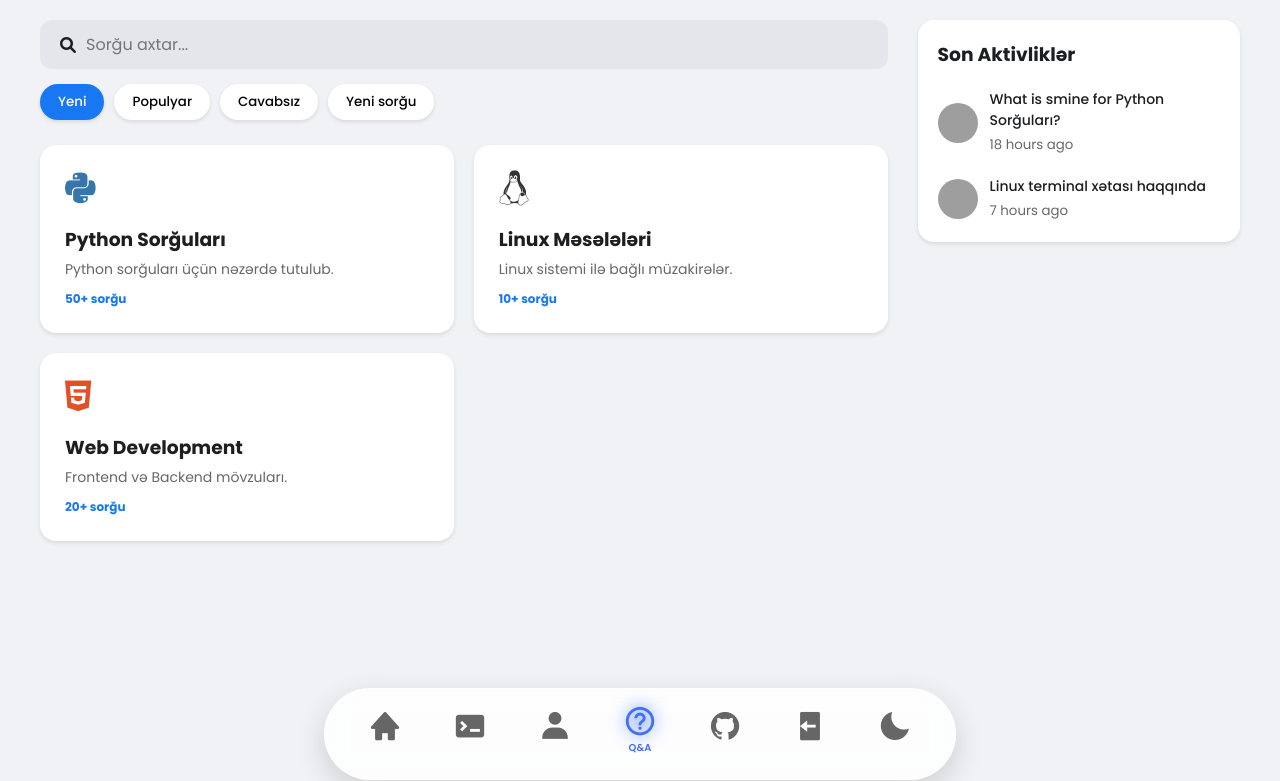
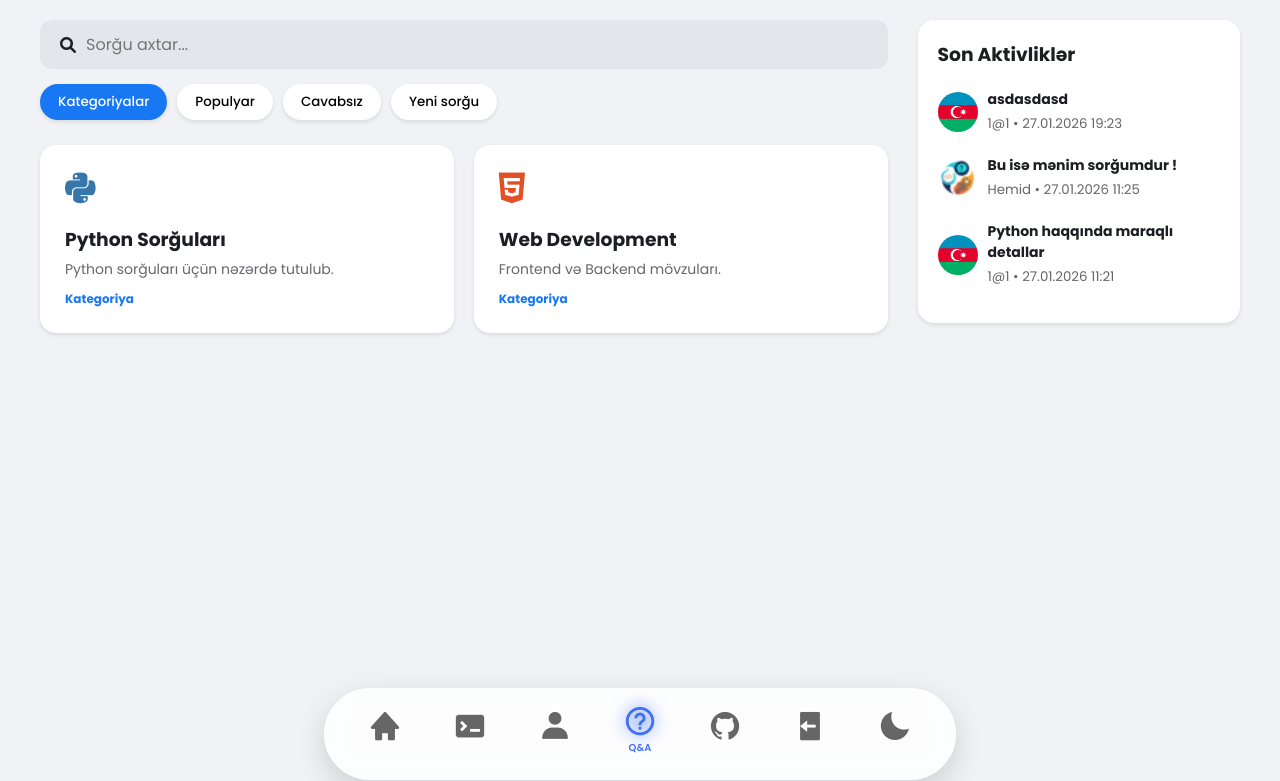
Before and after one commit to x0rma-404/TechHub, a Flask app: a page that uses templates/Q&A.html in a window 1280 px wide. Shown: the top 781 px of the page. Run offline with Flask 3, Linux system fonts and the light colour scheme; the visitor is signed in with stand-in values (Sample User, id 1); some libraries are stand-ins or nearby versions; grey boxes are pictures that could not be loaded.

Commit message:
Q%A was fixed

```diff
--- a/app.py
+++ b/app.py
@@ -4,6 +4,7 @@ import os
 import time
 import uuid
 from datetime import datetime
+from datetime import datetime, timedelta # timedelta lazımdır
 from werkzeug.utils import secure_filename
 from flask_login import login_required
 from tools.CsvJson_Converter import CsvJsonConverter
@@ -146,7 +147,15 @@ def logout():
 @app.route('/Q&A')
 def Q_and_A():
     if 'user' not in session: return redirect(url_for('home'))
-    return render_template('Q&A.html', user=session['user'])
+
+    all_questions = load_json(QA_DB_FILE)
+
+    # 1. Son Aktivliklər (Silinməmiş, ən son yaradılan 10 sorğu)
+    # Sort edirik: ən yenidən köhnəyə
+    sorted_questions = sorted(all_questions, key=lambda x: x['timestamp'], reverse=True)
+    recent_activity = sorted_questions[:10]
+
+    return render_template('Q&A.html', user=session['user'], recent_activity=recent_activity)
 
 @app.route('/Q&A/python')
 def Q_and_A_python():
@@ -432,5 +441,45 @@ def convert_file():
     except Exception as e:
         return jsonify({"error": str(e)}), 400
 
+
+# --- YENİ FUNKSİONALLIQLAR ÜÇÜN API-LƏR ---
+
+# 1. TƏKMİLLƏŞDİRİLMİŞ FİLTRLƏMƏ API-Sİ (5-ci bənd üçün)
+# Səhifələmə və Filtrləmə API-si
+@app.route('/api/get_filtered_questions', methods=['POST'])
+def get_filtered_questions():
+    data = request.get_json()
+    filter_type = data.get('filter', 'categories')
+    page = int(data.get('page', 1))
+
+    limit = 10
+    skip = (page - 1) * limit
+
+    all_questions = load_json(QA_DB_FILE)
+    filtered_data = []
+
+    if filter_type == 'populyar':
+        # Votes sayına görə çoxdan aza
+        filtered_data = sorted(all_questions, key=lambda x: x.get('votes', 0), reverse=True)
+
+    elif filter_type == 'cavabsiz':
+        # Cavabı 0 olanlar, yeni tarixdən köhnəyə
+        filtered_data = [q for q in all_questions if len(q.get('answers', [])) == 0]
+        filtered_data.sort(key=lambda x: x['timestamp'], reverse=True)
+
+    elif filter_type == 'yeni-sorgu':
+        # Son 24 saat (86400000 ms)
+        now_ms = int(time.time() * 1000)
+        filtered_data = [q for q in all_questions if (now_ms - q['timestamp']) < 86400000]
+        filtered_data.sort(key=lambda x: x['timestamp'], reverse=True)
+
+    # Pagination
+    total = len(filtered_data)
+    paginated = filtered_data[skip: skip + limit]
+    has_more = (skip + limit) < total
+
+    return jsonify({'success': True, 'data': paginated, 'has_more': has_more})
+
+
 if __name__ == '__main__':
     app.run(debug=True)
--- a/static/Q&A.css
+++ b/static/Q&A.css
@@ -568,3 +568,11 @@ body {
     object-fit: cover;
     border: 1px solid #ddd;
 }
+
+/* --- Rol Rəngləri --- */
+.role-yeni { color: gray; font-weight: bold; }
+.role-uzv { color: lightgreen; font-weight: bold; } /* Açıq yaşıl */
+.role-coxbilmis { color: lightblue; font-weight: bold; } /* Açıq göy */
+.role-staff { color: orange; font-weight: bold; }
+.role-moderator { color: purple; font-weight: bold; }
+.role-administrator { color: red; font-weight: bold; }
--- a/static/Q&A.js
+++ b/static/Q&A.js
@@ -1,70 +1,65 @@
-function filterTopics() {
-    const term = document.getElementById('searchInput').value.toLowerCase();
-    // Həm ana səhifədəki kartları, həm də sual siyahısını eyni vaxtda idarə edir
-    const items = document.querySelectorAll('.topic-card, .q-list-item');
+let currentFilter = 'categories';
+let currentPage = 1;
 
-    items.forEach(item => {
-        const title = item.querySelector('h3').textContent.toLowerCase();
-        item.style.display = title.includes(term) ? (item.classList.contains('q-list-item') ? 'flex' : 'block') : 'none';
-    });
+// Q&A.js içindəki switchTab funksiyasını bu kodla əvəzləyin
+
+function switchTab(tabName) {
+    currentFilter = tabName;
+    currentPage = 1;
+
+    // Düymələrin rəngini/aktivliyini tənzimlə
+    document.querySelectorAll('.cat-btn').forEach(btn => btn.classList.remove('active'));
+    if(event && event.target) event.target.classList.add('active');
+
+    const catDiv = document.getElementById('tab-categories'); // Statik kartlar (Python və s.)
+    const listDiv = document.getElementById('dynamic-list');  // Dinamik suallar
+    const loadArea = document.getElementById('load-more-area'); // Daha çox düyməsi
+
+    if (tabName === 'categories') {
+        // KATEQORİYALAR TABI: Kartları göstər, siyahını və düyməni gizlət
+        catDiv.style.display = 'grid';
+        listDiv.style.display = 'none';
+        loadArea.classList.add('hidden'); // Kategoriyalarda "Daha çox" olmasın
+    } else {
+        // DİGƏR TABLAR (Populyar, Cavabsız, Yeni): Kartları gizlət, siyahını göstər
+        catDiv.style.display = 'none';
+        listDiv.style.display = 'flex';
+        listDiv.innerHTML = '<p style="text-align:center; padding:20px;">Yüklənir...</p>';
+
+        // API-dən sorğuları gətir
+        loadQuestions(tabName, 1);
+    }
 }
 
-// Q&A.js içində sendReply hadisəsini yenilə
-document.addEventListener('DOMContentLoaded', () => {
-    const sendBtn = document.getElementById('sendReply');
-    if (sendBtn) {
-        sendBtn.addEventListener('click', () => {
-            const text = document.getElementById('replyText').value;
 
-            fetch('/api/add_answer', {
-                method: 'POST',
-                headers: {'Content-Type': 'application/json'},
-                body: JSON.stringify({
-                    category: 'python', // Hansı bölmədə olduğunu dinamik almalısan
-                    question_id: 1,
-                    text: text
-                })
-            })
-            .then(res => res.json())
-            .then(data => {
-                if(data.success) {
-                    alert(`Cavab qəbul edildi! Yeni rolun: ${data.new_role}`);
-                    location.reload(); // Səhifəni yenilə ki, yeni rol görünsün
-                }
-            });
-        });
-    }
-});
-
-function openQuestionModal() {
-    document.getElementById('questionModal').style.display = 'block';
-}
-
-function closeQuestionModal() {
-    document.getElementById('questionModal').style.display = 'none';
-}
-
-function submitQuestion(category) {
-    const title = document.getElementById('newTitle').value;
-    const content = document.getElementById('newContent').value;
-
-    if(!title || !content) return alert("Xanaları doldurun!");
-
-    fetch('/api/new_question', {
+function loadQuestions(filter, page) {
+    fetch('/api/get_filtered_questions', {
         method: 'POST',
         headers: {'Content-Type': 'application/json'},
-        body: JSON.stringify({
-            title: title,
-            content: content,
-            category: category,
-            tags: []
-        })
+        body: JSON.stringify({ filter: filter, page: page })
     })
     .then(res => res.json())
     .then(data => {
-        if(data.success) {
-            alert("Sual yaradıldı!");
-            location.reload();
-        }
+        const listDiv = document.getElementById('dynamic-list');
+        if(page === 1) listDiv.innerHTML = '';
+
+        data.data.forEach(q => {
+            const div = document.createElement('div');
+            div.className = 'q-list-item';
+            div.style.cursor = 'pointer';
+            div.onclick = () => location.href = `/Q&A/view/${q.id}`;
+
+            div.innerHTML = `
+                <div style="flex:1;">
+                    <h3>${q.title}</h3>
+                    <small>${q.author_name} • ${q.category}</small>
+                </div>
+            `;
+            listDiv.appendChild(div);
+        });
+
+        const loadMoreBtn = document.getElementById('load-more-area');
+        if(data.has_more) loadMoreBtn.classList.remove('hidden');
+        else loadMoreBtn.classList.add('hidden');
     });
 }
--- a/templates/Q&A.html
+++ b/templates/Q&A.html
@@ -13,54 +13,59 @@
                 <input type="text" id="searchInput" placeholder="Sorğu axtar...">
             </div>
             <div class="category-list">
-                <button class="cat-btn active" onclick="navigate('yeni')">Yeni</button>
-                <button class="cat-btn" onclick="navigate('populyar')">Populyar</button>
-                <button class="cat-btn" onclick="navigate('cavabsiz')">Cavabsız</button>
-                <button class="cat-btn" onclick="navigate('yeni-sorgu')">Yeni sorğu</button>
+                <button class="cat-btn active" onclick="switchTab('categories')">Kategoriyalar</button>
+                <button class="cat-btn" onclick="switchTab('populyar')">Populyar</button>
+                <button class="cat-btn" onclick="switchTab('cavabsiz')">Cavabsız</button>
+                <button class="cat-btn" onclick="switchTab('yeni-sorgu')">Yeni sorğu</button>
             </div>
         </div>
 
-        <div class="grid-container">
+        <div id="tab-categories" class="grid-container">
             <div class="topic-card" onclick="location.href='/Q&A/python'">
                 <i class="fab fa-python python-icon"></i>
                 <h3>Python Sorğuları</h3>
                 <p>Python sorğuları üçün nəzərdə tutulub.</p>
-                <span class="stats">50+ sorğu</span>
-            </div>
-            <div class="topic-card" onclick="location.href='/Q&A/linux'">
-                <i class="fab fa-linux linux-icon"></i>
-                <h3>Linux Məsələləri</h3>
-                <p>Linux sistemi ilə bağlı müzakirələr.</p>
-                <span class="stats">10+ sorğu</span>
+                <span class="stats">Kategoriya</span>
             </div>
             <div class="topic-card" onclick="location.href='/Q&A/web'">
                 <i class="fab fa-html5 web-icon"></i>
                 <h3>Web Development</h3>
                 <p>Frontend və Backend mövzuları.</p>
-                <span class="stats">20+ sorğu</span>
+                <span class="stats">Kategoriya</span>
             </div>
         </div>
+
+        <div id="dynamic-list" class="questions-list" style="display:none; flex-direction:column; gap:15px; margin-top:20px;">
+            </div>
+
+
+<div id="dynamic-list" class="questions-list" style="display:none; flex-direction:column; gap:15px; margin-top:20px;">
+    </div>
+
     </main>
 
     <aside class="right-sidebar">
-        <h3>Son Aktivliklər</h3>
-        <div class="activity-feed">
-            <div class="feed-item">
-                <img src="https://ui-avatars.com/api/?name=User+1&background=random" alt="user">
-                <div class="feed-text">
-                    <p>What is smine for Python Sorğuları?</p>
-                    <small>18 hours ago</small>
-                </div>
-            </div>
-            <div class="feed-item">
-                <img src="https://ui-avatars.com/api/?name=User+2&background=random" alt="user">
-                <div class="feed-text">
-                    <p>Linux terminal xətası haqqında</p>
-                    <small>7 hours ago</small>
-                </div>
+    <h3>Son Aktivliklər</h3>
+
+    <div class="activity-feed">
+        {% for q in recent_activity %}
+        <div class="feed-item" onclick="location.href='/Q&A/view/{{ q.id }}'" style="cursor:pointer; display:flex; gap:10px; margin-bottom:15px; align-items:center;">
+            <img src="{{ q.author_photo if q.author_photo else 'https://ui-avatars.com/api/?name=' + q.author_name }}"
+                 alt="user"
+                 style="width: 40px; height: 40px; border-radius: 50%; object-fit: cover;">
+
+            <div class="feed-text">
+                <p style="font-weight:bold; margin:0; font-size:14px;">{{ q.title }}</p>
+                <small style="color:#666;">
+                    {{ q.author_name }} • {{ q.timestamp | format_time }}
+                </small>
             </div>
         </div>
-    </aside>
+        {% else %}
+        <p style="color:#777;">Hələ ki, aktivlik yoxdur.</p>
+        {% endfor %}
+    </div>
+</aside>
 </div>
 
 <script src="../static/Q&A.js"></script>
```
Also changed, not shown: static/techhub_qa_db.json (+18 -10 lines), templates/Q&A_detail.html (+8 -1 lines).
